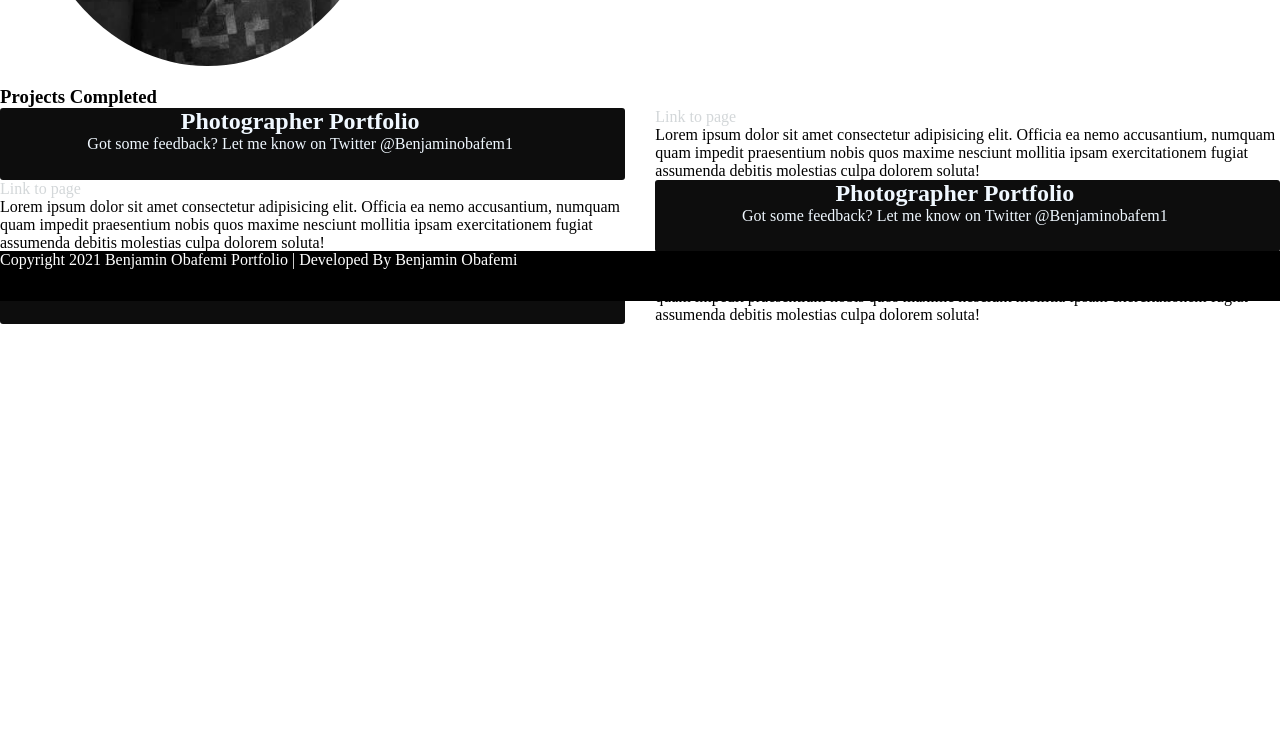
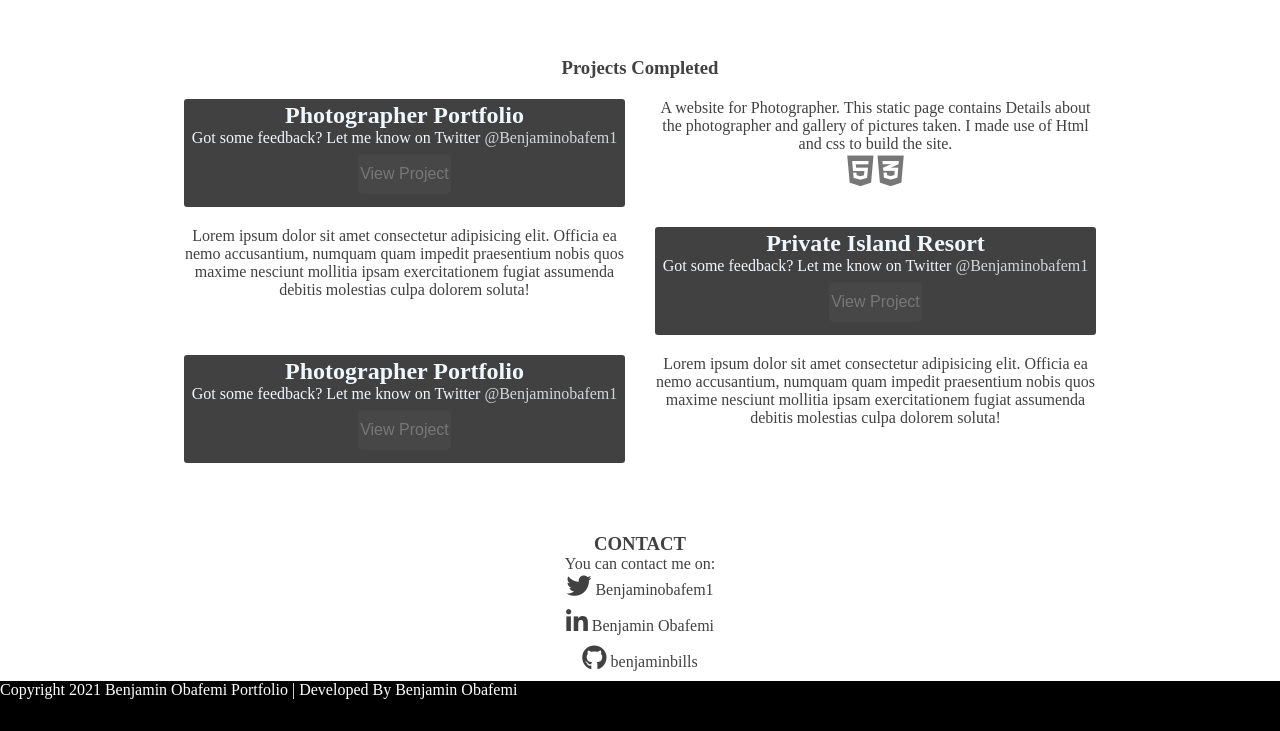
Before and after one commit to benjaminbills/my-portfolio, a plain HTML site: page index.html in a window 1280 px wide. Shown: the part 499-1230 px from the top of the page. Before the commit the page ends 823 px from the top, so only its background shows below. Drawn offline with Linux system fonts and the light colour scheme.

Commit message:
update about me section and project section

```diff
--- a/css/style.css
+++ b/css/style.css
@@ -1,3 +1,6 @@
+body {
+  color: #414141;
+}
 * {
   box-sizing: border-box;
   padding: 0;
@@ -33,14 +36,18 @@ a {
 }
 .flex-container {
   display: flex;
+  align-items: center;
+  justify-content: center;
   flex-direction: row;
   justify-content: center;
+  padding: 10px 10px 50px 10px;
 }
 .flex-item {
   padding: 20px;
+  justify-content: center;
+  width: 40%;
 }
 footer {
-  position: fixed;
   left: 0;
   bottom: 0;
   width: 100%;
@@ -51,10 +58,17 @@ footer {
 .about-me {
   padding-top: 90px;
 }
+.project {
+  text-align: center;
+  padding: 10px 10px 50px 10px;
+}
+.project h3 {
+  padding-bottom: 20px;
+}
 img {
   border-radius: 50%;
   display: flex;
-  width: 100%;
+  width: 65%;
   height: auto;
 }
 .grid-container {
@@ -62,18 +76,55 @@ img {
   flex-direction: row;
   justify-content: center;
   grid-gap: 30px;
+  padding-bottom: 20px;
 }
 .grid-item-title {
-  width: 1000px;
   text-align: center;
   border-radius: 3px;
-  background: #0d0d0d;
-  width: 50%;
-  padding-right: 25px;
+  background: #414141;
+  height: auto;
+  width: 35%;
+  padding: 3px 3px 3px 3px;
   color: aliceblue;
 }
+.project i {
+  font-size: 35px;
+  color: #777;
+}
+
+button {
+  background-color: #474747;
+  margin-top: 7px;
+  margin-bottom: 10px;
+  padding: 2px 2px 2px 2px;
+  border-radius: 5px;
+  border: none;
+  color: #777;
+  text-align: center;
+  text-decoration: none;
+  display: inline-block;
+  font-size: 16px;
+  cursor: pointer;
+  height: 40px;
+}
+.contact {
+  text-align: center;
+}
+.contact-icon {
+  justify-content: center;
+  text-align: center;
+  display: flex;
+  flex-direction: column;
+}
+.contact-icon a {
+  margin-bottom: 10px;
+  color: #414141;
+}
+.contact-icon i {
+  font-size: 25px;
+}
 .grid-item-details {
-  width: 50%;
+  width: 35%;
 }
 @media (max-width: 800px) {
   .flex-container,
--- a/index.html
+++ b/index.html
@@ -4,6 +4,12 @@
     <meta charset="UTF-8" />
     <meta http-equiv="X-UA-Compatible" content="IE=edge" />
     <meta name="viewport" content="width=device-width, initial-scale=1.0" />
+    <link
+      rel="stylesheet"
+      href="https://cdnjs.cloudflare.com/ajax/libs/font-awesome/5.15.2/css/all.min.css"
+      integrity="sha512-HK5fgLBL+xu6dm/Ii3z4xhlSUyZgTT9tuc/hSrtw6uzJOvgRr2a9jyxxT1ely+B+xFAmJKVSTbpM/CuL7qxO8w=="
+      crossorigin="anonymous"
+    />
     <link rel="stylesheet" href="css/style.css" />
     <title>Benjamin Obafemi</title>
   </head>
@@ -41,21 +47,26 @@
       <div class="grid-container">
         <div class="grid-item-title">
           <h2>Photographer Portfolio</h2>
-          <p>Got some feedback? Let me know on Twitter @Benjaminobafem1</p>
+          <p>Got some feedback? Let me know on Twitter <a href="https://twitter.com/Benjaminobafem1" target="_blank">@Benjaminobafem1</a></p>
+          <a href="https://zealous-davinci-de84b4.netlify.app/" target="_blank"><button>View Project</button></a>
+
+        </a>
         </div>
         <div class="grid-item-details">
-          <a href="">Link to page</a>
+
           <p>
-            Lorem ipsum dolor sit amet consectetur adipisicing elit. Officia ea
-            nemo accusantium, numquam quam impedit praesentium nobis quos maxime
-            nesciunt mollitia ipsam exercitationem fugiat assumenda debitis
-            molestias culpa dolorem soluta!
+            A website for Photographer. This static page contains Details about
+            the photographer and gallery of pictures taken. I made use of Html
+            and css to build the site.
           </p>
+          <div class="tools-used">
+            <i class="fab fa-html5"></i>
+            <i class="fab fa-css3-alt"></i>
+          </div>
         </div>
       </div>
       <div class="grid-container">
         <div class="grid-item-details">
-          <a href="">Link to page</a>
           <p>
             Lorem ipsum dolor sit amet consectetur adipisicing elit. Officia ea
             nemo accusantium, numquam quam impedit praesentium nobis quos maxime
@@ -64,17 +75,22 @@
           </p>
         </div>
         <div class="grid-item-title">
-          <h2>Photographer Portfolio</h2>
-          <p>Got some feedback? Let me know on Twitter @Benjaminobafem1</p>
+          <h2>Private Island Resort</h2>
+          <p>Got some feedback? Let me know on Twitter <a href="https://twitter.com/Benjaminobafem1" target="_blank">@Benjaminobafem1</a></p>
+          <a href="https://zealous-davinci-de84b4.netlify.app/" target="_blank"><button>View Project</button></a>
+
+        </a>
         </div>
       </div>
       <div class="grid-container">
         <div class="grid-item-title">
           <h2>Photographer Portfolio</h2>
-          <p>Got some feedback? Let me know on Twitter @Benjaminobafem1</p>
+          <p>Got some feedback? Let me know on Twitter <a href="https://twitter.com/Benjaminobafem1" target="_blank">@Benjaminobafem1</a></p>
+          <a href="https://zealous-davinci-de84b4.netlify.app/" target="_blank"><button>View Project</button></a>
+
+        </a>
         </div>
         <div class="grid-item-details">
-          <a href="">Link to page</a>
           <p>
             Lorem ipsum dolor sit amet consectetur adipisicing elit. Officia ea
             nemo accusantium, numquam quam impedit praesentium nobis quos maxime
@@ -84,6 +100,15 @@
         </div>
       </div>
     </div>
+    <div class="contact">
+      <h3>CONTACT</h3>
+      <p>You can contact me on:</p>
+      <div class="contact-icon">
+        <a href="https://twitter.com/Benjaminobafem1" target="_blank" rel="noopener noreferrer"><i class="fab fa-twitter"></i> Benjaminobafem1</a>
+        <a href="https://www.linkedin.com/in/benjamin-obafemi-a896b314b/" target="_blank" rel="noopener noreferrer"><i class="fab fa-linkedin-in"></i> Benjamin Obafemi</a>
+        <a href="https://github.com/benjaminbills" target="_blank" rel="noopener noreferrer"><i class="fab fa-github"></i> benjaminbills</a>
+      </div>
+    </div>
 
     <!-- Footer -->
     <footer>
```
